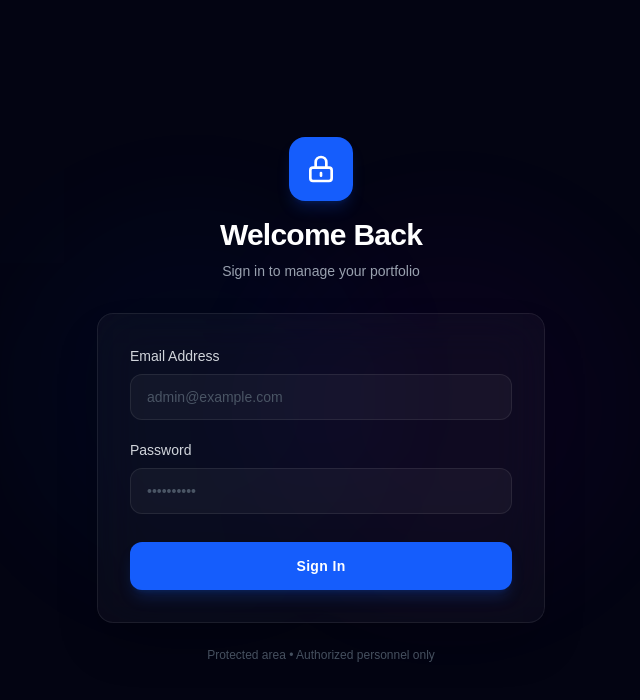
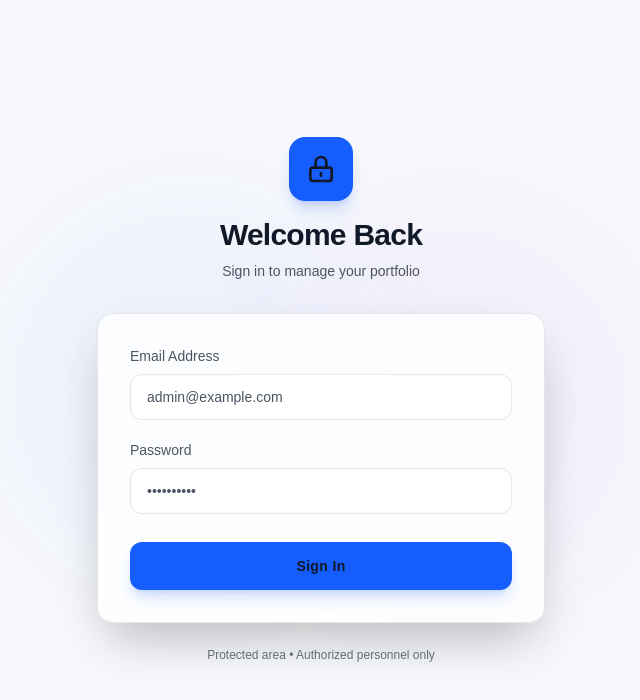
Before and after one commit to bayzidalim/3d-portfolio, a Next.js app: page /admin/login in a window 1280 px wide. Shown: the top 700 px of the page, without its empty margins (319-959 px from the left). Built offline with nearby package versions, Linux system fonts and the light colour scheme; a web font is replaced by a local one.

Commit message:
Add admin theme toggle

```diff
--- a/src/app/admin/layout.tsx
+++ b/src/app/admin/layout.tsx
@@ -3,6 +3,8 @@ import { usePathname, useSearchParams } from "next/navigation";
 import { Suspense } from "react";
 import Link from "next/link";
 import Sidebar from "@/components/admin/Sidebar";
+import { AdminThemeProvider } from "@/components/admin/AdminThemeProvider";
+import ThemeToggle from "@/components/admin/ThemeToggle";
 
 // ─── Tab config for mobile nav ──────────────────────────
 const tabGlassActive: Record<string, string> = {
@@ -47,7 +49,10 @@ function AdminLayoutInner({ children }: { children: React.ReactNode }) {
             </div>
             <span className="font-bold text-sm">Admin Panel</span>
           </div>
+          <div className="flex items-center gap-2">
+            <ThemeToggle />
             <button onClick={handleLogout} className="text-xs text-gray-500 hover:text-red-400 cursor-pointer">Sign Out</button>
+          </div>
         </div>
 
         {/* Mobile tabs – only show for portfolio routes */}
@@ -121,6 +126,7 @@ export default function AdminLayout({
   children: React.ReactNode;
 }) {
   return (
+    <AdminThemeProvider>
       <Suspense fallback={
         <div className="min-h-screen bg-[#030412] flex items-center justify-center">
           <div className="w-8 h-8 border-2 border-blue-500/30 border-t-blue-400 rounded-full animate-spin" />
@@ -128,5 +134,6 @@ export default function AdminLayout({
       }>
         <AdminLayoutInner>{children}</AdminLayoutInner>
       </Suspense>
+    </AdminThemeProvider>
   );
 }
--- /dev/null
+++ b/src/components/admin/AdminThemeProvider.tsx
@@ -0,0 +1,61 @@
+"use client";
+
+import { createContext, useContext, useEffect, useMemo, useState } from "react";
+
+type AdminTheme = "dark" | "light";
+
+type AdminThemeContextValue = {
+  theme: AdminTheme;
+  toggleTheme: () => void;
+};
+
+const AdminThemeContext = createContext<AdminThemeContextValue | null>(null);
+const STORAGE_KEY = "portfolio-admin-theme";
+
+function getInitialTheme(): AdminTheme {
+  if (typeof window === "undefined") return "dark";
+
+  const stored = window.localStorage.getItem(STORAGE_KEY);
+  if (stored === "dark" || stored === "light") return stored;
+
+  return window.matchMedia("(prefers-color-scheme: light)").matches ? "light" : "dark";
+}
+
+export function AdminThemeProvider({ children }: { children: React.ReactNode }) {
+  const [theme, setTheme] = useState<AdminTheme>("dark");
+  const [mounted, setMounted] = useState(false);
+
+  useEffect(() => {
+    setTheme(getInitialTheme());
+    setMounted(true);
+  }, []);
+
+  useEffect(() => {
+    if (!mounted) return;
+    window.localStorage.setItem(STORAGE_KEY, theme);
+  }, [mounted, theme]);
+
+  const value = useMemo(
+    () => ({
+      theme,
+      toggleTheme: () => setTheme((current) => (current === "dark" ? "light" : "dark")),
+    }),
+    [theme]
+  );
+
+  return (
+    <AdminThemeContext.Provider value={value}>
+      <div className="admin-theme-root min-h-screen" data-admin-theme={theme}>
+        {children}
+      </div>
+    </AdminThemeContext.Provider>
+  );
+}
+
+export function useAdminTheme() {
+  const context = useContext(AdminThemeContext);
+  if (!context) {
+    throw new Error("useAdminTheme must be used within AdminThemeProvider");
+  }
+  return context;
+}
--- a/src/components/admin/Sidebar.tsx
+++ b/src/components/admin/Sidebar.tsx
@@ -2,6 +2,7 @@
 import { useEffect, useState } from "react";
 import { usePathname, useSearchParams } from "next/navigation";
 import Link from "next/link";
+import ThemeToggle from "./ThemeToggle";
 
 // ─── Icons ──────────────────────────────────────────────
 const IconProjects = () => (
@@ -219,16 +220,19 @@ export default function Sidebar() {
         </div>
       </nav>
 
+      <div className="mt-auto space-y-2">
+        <ThemeToggle />
         {/* ── Logout ────────────────────────────────────── */}
         <button
           onClick={handleLogout}
-        className="flex items-center gap-3 px-3 py-2.5 rounded-xl text-sm text-gray-500 hover:text-red-400 hover:bg-red-500/[0.06] transition-all duration-200 cursor-pointer mt-auto"
+          className="flex w-full items-center gap-3 px-3 py-2.5 rounded-xl text-sm text-gray-500 hover:text-red-400 hover:bg-red-500/[0.06] transition-all duration-200 cursor-pointer"
         >
           <svg xmlns="http://www.w3.org/2000/svg" className="w-5 h-5" fill="none" viewBox="0 0 24 24" stroke="currentColor" strokeWidth={1.5}>
             <path strokeLinecap="round" strokeLinejoin="round" d="M15.75 9V5.25A2.25 2.25 0 0013.5 3h-6a2.25 2.25 0 00-2.25 2.25v13.5A2.25 2.25 0 007.5 21h6a2.25 2.25 0 002.25-2.25V15m3 0l3-3m0 0l-3-3m3 3H9" />
           </svg>
           Sign Out
         </button>
+      </div>
     </aside>
   );
 }
--- /dev/null
+++ b/src/components/admin/ThemeToggle.tsx
@@ -0,0 +1,29 @@
+"use client";
+
+import { useAdminTheme } from "./AdminThemeProvider";
+
+export default function ThemeToggle() {
+  const { theme, toggleTheme } = useAdminTheme();
+  const isLight = theme === "light";
+
+  return (
+    <button
+      type="button"
+      onClick={toggleTheme}
+      className="admin-theme-toggle inline-flex items-center gap-2 rounded-xl border border-white/10 bg-white/[0.04] px-3 py-2 text-xs font-medium text-gray-400 transition-all hover:bg-white/[0.07] hover:text-white"
+      title={isLight ? "Switch to dark mode" : "Switch to light mode"}
+      aria-label={isLight ? "Switch to dark mode" : "Switch to light mode"}
+    >
+      {isLight ? (
+        <svg xmlns="http://www.w3.org/2000/svg" className="h-4 w-4" fill="none" viewBox="0 0 24 24" stroke="currentColor" strokeWidth={1.7}>
+          <path strokeLinecap="round" strokeLinejoin="round" d="M21.752 15.002A9.718 9.718 0 0118 15.75 9.75 9.75 0 018.25 6c0-1.33.266-2.597.748-3.752A9.753 9.753 0 003 11.25 9.75 9.75 0 0012.75 21a9.753 9.753 0 009.002-5.998z" />
+        </svg>
+      ) : (
+        <svg xmlns="http://www.w3.org/2000/svg" className="h-4 w-4" fill="none" viewBox="0 0 24 24" stroke="currentColor" strokeWidth={1.7}>
+          <path strokeLinecap="round" strokeLinejoin="round" d="M12 3v2.25m6.364.386l-1.591 1.591M21 12h-2.25m-.386 6.364l-1.591-1.591M12 18.75V21m-4.773-4.227l-1.591 1.591M5.25 12H3m4.227-4.773L5.636 5.636M15.75 12a3.75 3.75 0 11-7.5 0 3.75 3.75 0 017.5 0z" />
+        </svg>
+      )}
+      <span className="hidden sm:inline">{isLight ? "Dark" : "Light"}</span>
+    </button>
+  );
+}
--- a/src/index.css
+++ b/src/index.css
@@ -53,6 +53,112 @@ body {
   color: white;
   scroll-behavior: smooth;
   overflow-x: hidden;
+}
+
+.admin-theme-root {
+  --admin-bg: #030412;
+  --admin-panel: rgba(255, 255, 255, 0.02);
+  --admin-panel-strong: #0a0a1a;
+  --admin-border: rgba(255, 255, 255, 0.08);
+  --admin-border-strong: rgba(255, 255, 255, 0.12);
+  --admin-text: #ffffff;
+  --admin-muted: #9ca3af;
+  --admin-subtle: #6b7280;
+  --admin-faint: #4b5563;
+  background: var(--admin-bg);
+  color: var(--admin-text);
+  color-scheme: dark;
+}
+
+.admin-theme-root[data-admin-theme="light"] {
+  --admin-bg: #f6f8fb;
+  --admin-panel: rgba(255, 255, 255, 0.82);
+  --admin-panel-strong: #ffffff;
+  --admin-border: rgba(15, 23, 42, 0.1);
+  --admin-border-strong: rgba(15, 23, 42, 0.16);
+  --admin-text: #111827;
+  --admin-muted: #4b5563;
+  --admin-subtle: #6b7280;
+  --admin-faint: #9ca3af;
+  color-scheme: light;
+}
+
+.admin-theme-root :where(input, textarea, select) {
+  color-scheme: inherit;
+}
+
+.admin-theme-root :where([class~="bg-[#030412]"]) {
+  background-color: var(--admin-bg);
+}
+
+.admin-theme-root :where([class~="bg-[#0a0a0a]"], [class~="bg-[#0a0a1a]"]) {
+  background-color: var(--admin-panel-strong);
+}
+
+.admin-theme-root[data-admin-theme="light"] :where([class~="bg-white/[0.01]"], [class~="bg-white/[0.02]"], [class~="bg-white/[0.03]"], [class~="bg-white/[0.04]"], [class~="bg-white/[0.05]"]) {
+  background-color: var(--admin-panel);
+}
+
+.admin-theme-root[data-admin-theme="light"] :where([class~="hover:bg-white/[0.02]"]:hover, [class~="hover:bg-white/[0.03]"]:hover, [class~="hover:bg-white/[0.04]"]:hover, [class~="hover:bg-white/[0.06]"]:hover, [class~="hover:bg-white/[0.07]"]:hover) {
+  background-color: rgba(15, 23, 42, 0.06);
+}
+
+.admin-theme-root[data-admin-theme="light"] :where([class~="border-white/[0.04]"], [class~="border-white/[0.06]"], [class~="border-white/[0.08]"], [class~="border-white/[0.1]"], [class~="border-white/10"]) {
+  border-color: var(--admin-border);
+}
+
+.admin-theme-root[data-admin-theme="light"] :where([class~="hover:border-white/[0.08]"]:hover, [class~="hover:border-white/[0.1]"]:hover, [class~="hover:border-white/20"]:hover) {
+  border-color: var(--admin-border-strong);
+}
+
+.admin-theme-root[data-admin-theme="light"] :where([class~="text-white"], [class~="hover:text-white"]:hover) {
+  color: var(--admin-text);
+}
+
+.admin-theme-root[data-admin-theme="light"] :where([class~="text-gray-300"], [class~="text-gray-400"], [class~="hover:text-gray-300"]:hover) {
+  color: var(--admin-muted);
+}
+
+.admin-theme-root[data-admin-theme="light"] :where([class~="text-gray-500"], [class~="text-gray-600"], [class~="text-gray-700"]) {
+  color: var(--admin-subtle);
+}
+
+.admin-theme-root[data-admin-theme="light"] :where([class~="placeholder:text-gray-600"])::placeholder {
+  color: var(--admin-faint);
+}
+
+.admin-theme-root[data-admin-theme="light"] :where([class~="bg-white/[0.06]"]) {
+  background-color: rgba(15, 23, 42, 0.08);
+}
+
+.admin-theme-root[data-admin-theme="light"] :where([class~="border-dashed"]) {
+  border-color: rgba(15, 23, 42, 0.14);
+}
+
+.admin-theme-root[data-admin-theme="light"] :where([class~="text-blue-200"]) {
+  color: #1d4ed8;
+}
+
+.admin-theme-root[data-admin-theme="light"] :where([class~="text-indigo-200"], [class~="text-indigo-300"]) {
+  color: #4338ca;
+}
+
+.admin-theme-root[data-admin-theme="light"] :where([class~="text-purple-200"]) {
+  color: #7e22ce;
+}
+
+.admin-theme-root[data-admin-theme="light"] :where([class~="text-amber-200"]) {
+  color: #b45309;
+}
+
+.admin-theme-root[data-admin-theme="light"] :where([class~="text-green-200"]) {
+  color: #15803d;
+}
+
+.admin-theme-root[data-admin-theme="light"] .admin-theme-toggle {
+  background-color: rgba(255, 255, 255, 0.9);
+  border-color: var(--admin-border);
+  color: var(--admin-muted);
 }
 
 .c-space {
```
Lines whose indentation alone changed are shown as unchanged.
